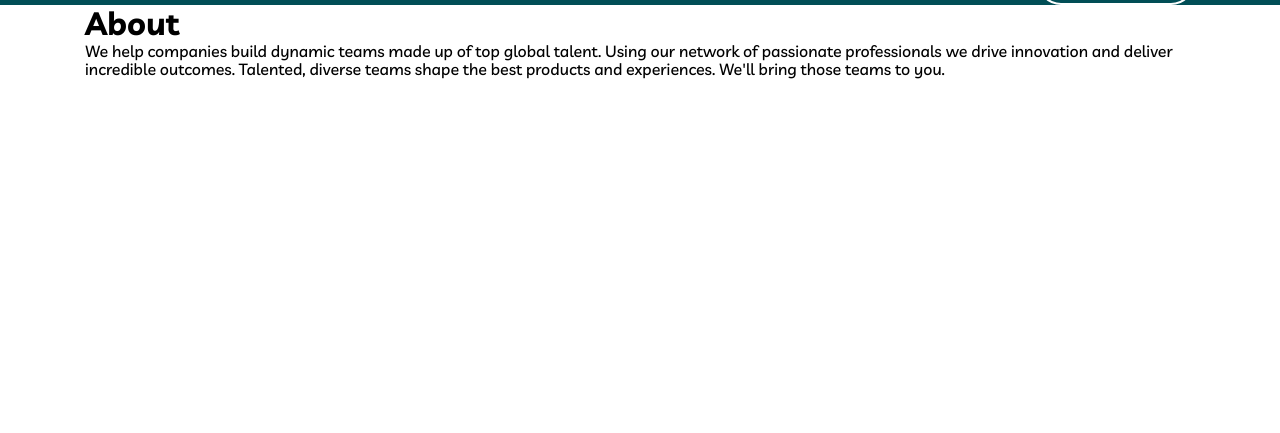
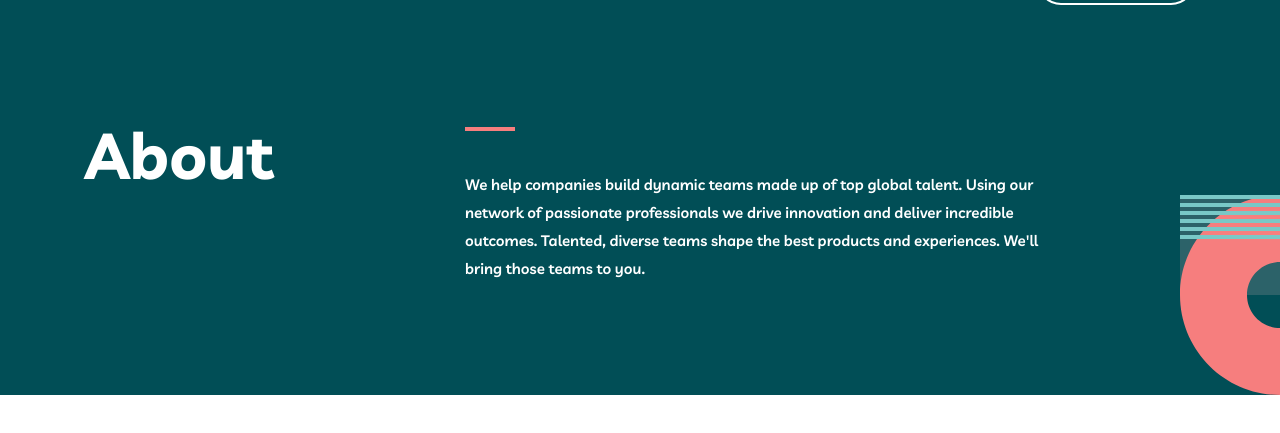
Before and after one commit to sharipovikromjon/Homework_Wed_14-August, a plain HTML site: page about.html in a window 1280 px wide. Shown: the part 95-528 px from the top of the page. Drawn offline with Linux system fonts and the light colour scheme.

Commit message:
add: about-intro section | about - page

```diff
--- a/about.html
+++ b/about.html
@@ -52,7 +52,7 @@
     </header>
 
     <main>
-      <!-- Section: about-intro - START -->
+      <!-- Section: about-intro -->
       <section class="about-intro">
         <div class="about-intro__container container">
           <ul class="about-intro__list">
@@ -60,6 +60,7 @@
               <h1 class="about-intro__item--title">About</h1>
             </li>
             <li class="about-intro__item">
+              <div class="about-intro__item--line"></div>
               <p class="about-intro__item--text">
                 We help companies build dynamic teams made up of top global
                 talent. Using our network of passionate professionals we drive
--- a/scss/base/_reset.scss
+++ b/scss/base/_reset.scss
@@ -39,10 +39,10 @@ a {
   color: unset;
 }
 .container {
-  max-width: 1150px;
+  max-width: 1158px;
   width: 100%;
   margin-left: auto;
   margin-right: auto;
-  padding-left: 20px;
-  padding-right: 20px;
+  padding-left: 24px;
+  padding-right: 24px;
 }
--- a/scss/pages/about/_intro.scss
+++ b/scss/pages/about/_intro.scss
@@ -0,0 +1,101 @@
+.about-intro {
+  background-color: $primary-midnight_green;
+  padding-top: 80px;
+  padding-bottom: 108px;
+  background-image: url("../../../images/svg/about-svg-img/about-intro-bg-img.svg");
+  background-repeat: no-repeat;
+  background-position: 100% 100%;
+  &__list {
+    display: flex;
+    flex-direction: column;
+    row-gap: 16px;
+    text-align: center;
+  }
+  &__item {
+    color: $white;
+
+    &--title {
+      font-size: 40px;
+      font-weight: 700;
+      line-height: 40px;
+    }
+    &--text {
+      font-size: 15px;
+      font-weight: 600;
+      line-height: 28px;
+      width: 95%;
+      margin-left: auto;
+      margin-right: auto;
+    }
+    &--line {
+      display: none;
+      width: 50px;
+      height: 4px;
+      flex-shrink: 0;
+      background-color: $primary-light_coral;
+    }
+  }
+}
+// media
+@media screen and (min-width: 511px) {
+  .about-intro {
+    background-image: url("../../../images/svg/about-svg-img/about-intro-tablet-bg-img.svg");
+    &__item--text {
+      max-width: 457px;
+    }
+  }
+}
+@media screen and (min-width: 768px) {
+  .about-intro {
+    padding-top: 122px;
+    padding-bottom: 112px;
+    &__list {
+      row-gap: 24px;
+    }
+    &__item {
+      &--title {
+        @include h1_small($white);
+      }
+    }
+  }
+}
+@media screen and (min-width: 1100px) {
+  .about-intro {
+    &__list {
+      flex-direction: row;
+      column-gap: 30px;
+    }
+    &__item {
+      &--title {
+        width: 350px;
+        text-align: left;
+      }
+      &--text {
+        text-align: left;
+        margin-left: 0;
+        margin-right: 0;
+        max-width: 700px;
+        width: 600px;
+      }
+      &--line {
+        display: block;
+        margin-bottom: 40px;
+      }
+    }
+  }
+}
+@media screen and (min-width: 1440px) {
+  .about-intro {
+    padding-top: 130px;
+    padding-bottom: 120px;
+    &__item {
+      &--title {
+        line-height: 100px;
+      }
+      &--text {
+        @include body1($white);
+        width: 730px;
+      }
+    }
+  }
+}
```
Also changed, not shown: css/main.css, docs/about.txt, images/svg/about-svg-img/about-intro-tablet-bg-img.svg (added), 1 other file.
